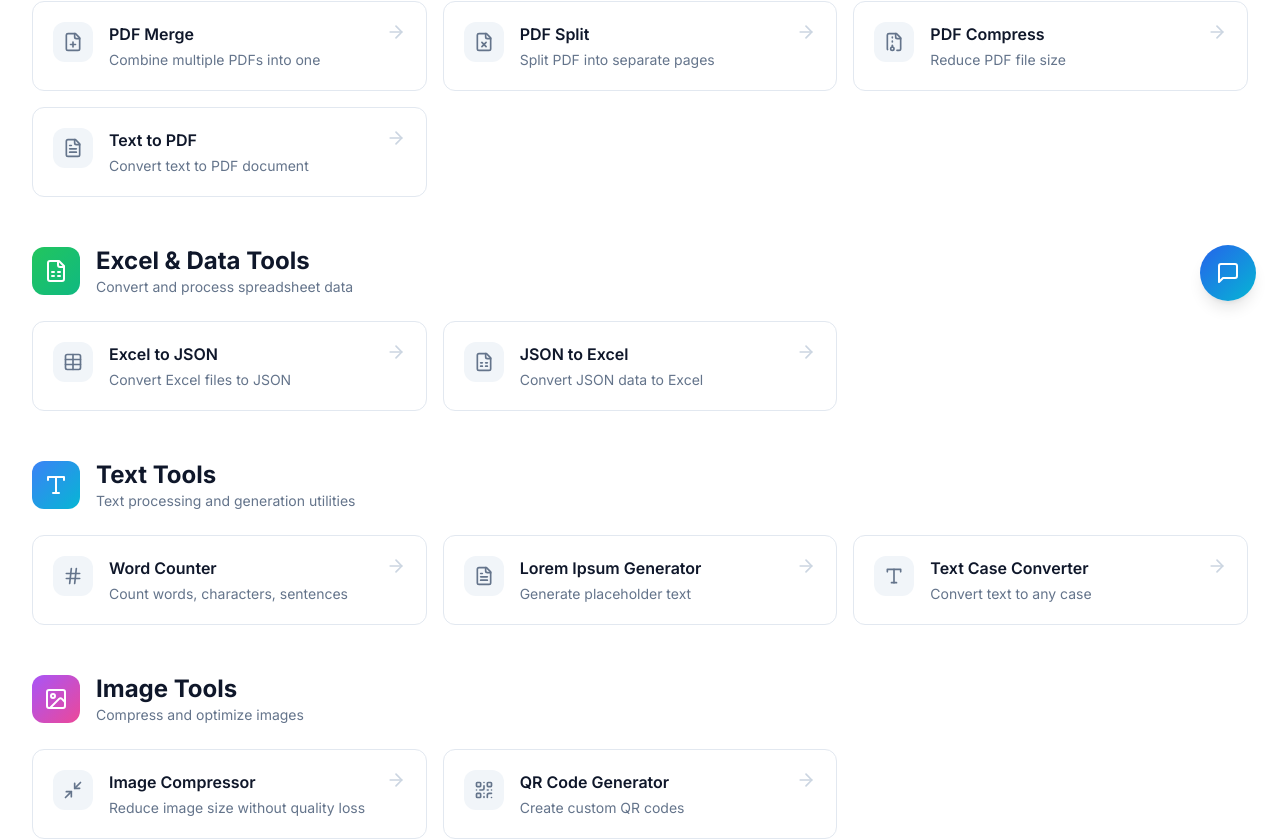
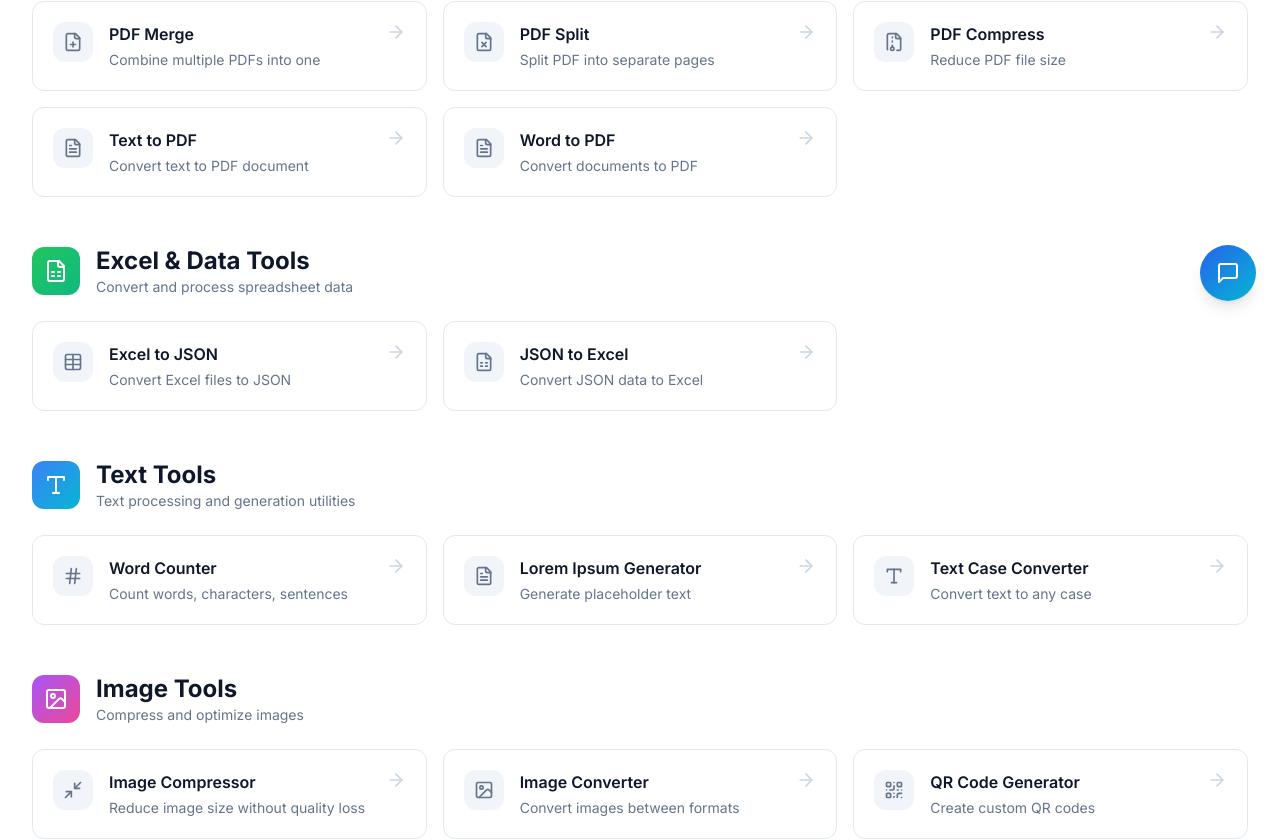
Before and after one commit to mrhamduofficial-png/documaster-pro, a Next.js app: page /tools in a window 1280 px wide. Shown: the part 475-1315 px from the top of the page. Built offline with nearby package versions, Linux system fonts and the light colour scheme.

Commit message:
feat: add new tools 'Word to PDF' and 'Image Converter'

```diff
--- a/app/tools/page.tsx
+++ b/app/tools/page.tsx
@@ -19,6 +19,7 @@ const toolCategories = [
       { name: 'PDF Split', href: '/tools/pdf-split', icon: FileX, description: 'Split PDF into separate pages' },
       { name: 'PDF Compress', href: '/tools/pdf-compress', icon: FileArchive, description: 'Reduce PDF file size' },
       { name: 'Text to PDF', href: '/tools/text-to-pdf', icon: FileText, description: 'Convert text to PDF document' },
+      { name: 'Word to PDF', href: '/tools/word-to-pdf', icon: FileText, description: 'Convert documents to PDF' },
     ]
   },
   {
@@ -49,6 +50,7 @@ const toolCategories = [
     color: 'from-purple-500 to-pink-500',
     tools: [
       { name: 'Image Compressor', href: '/tools/image-compress', icon: Minimize2, description: 'Reduce image size without quality loss' },
+      { name: 'Image Converter', href: '/tools/image-converter', icon: Image, description: 'Convert images between formats' },
       { name: 'QR Code Generator', href: '/tools/qr-generator', icon: QrCode, description: 'Create custom QR codes' },
     ]
   },
```
